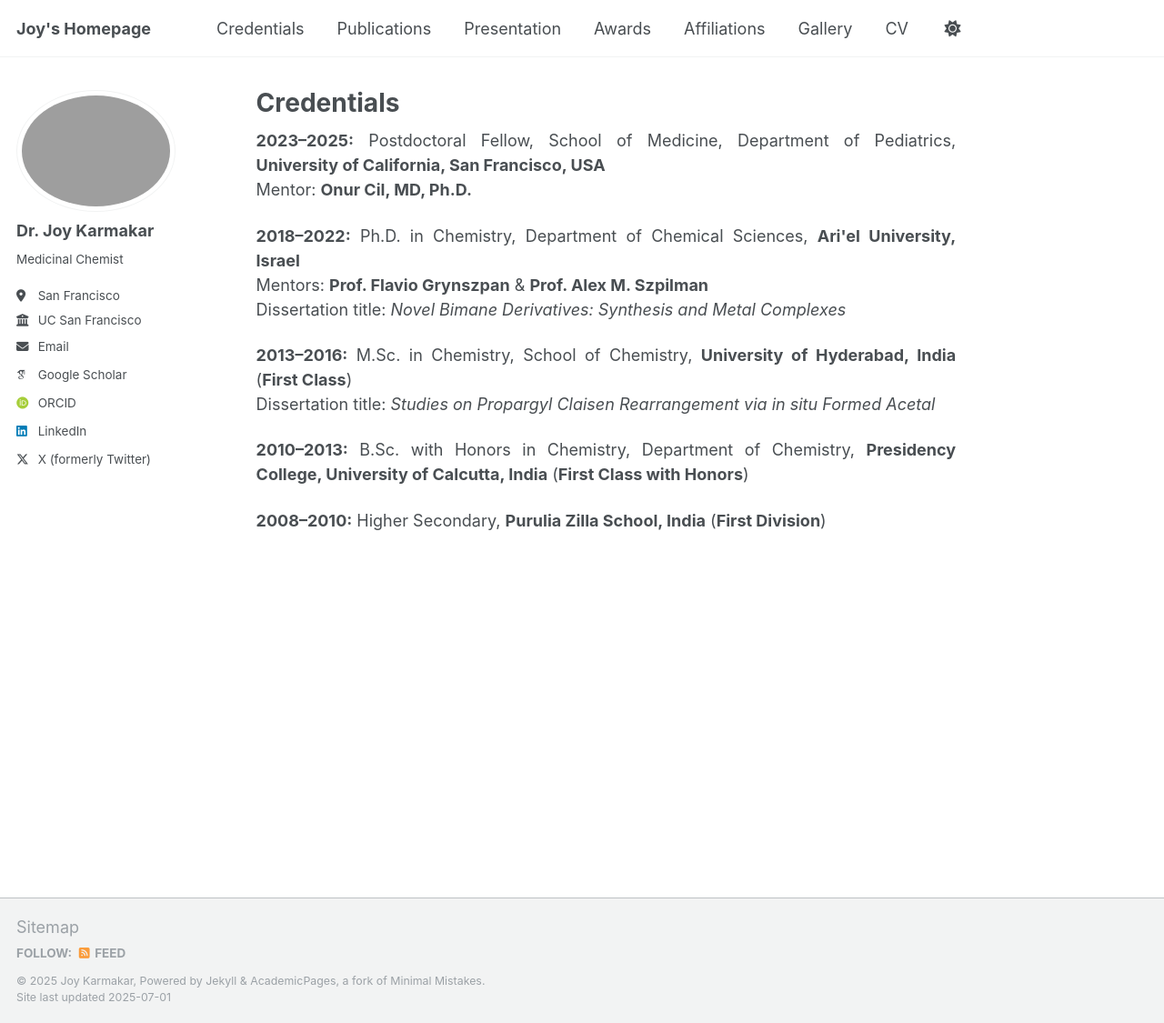
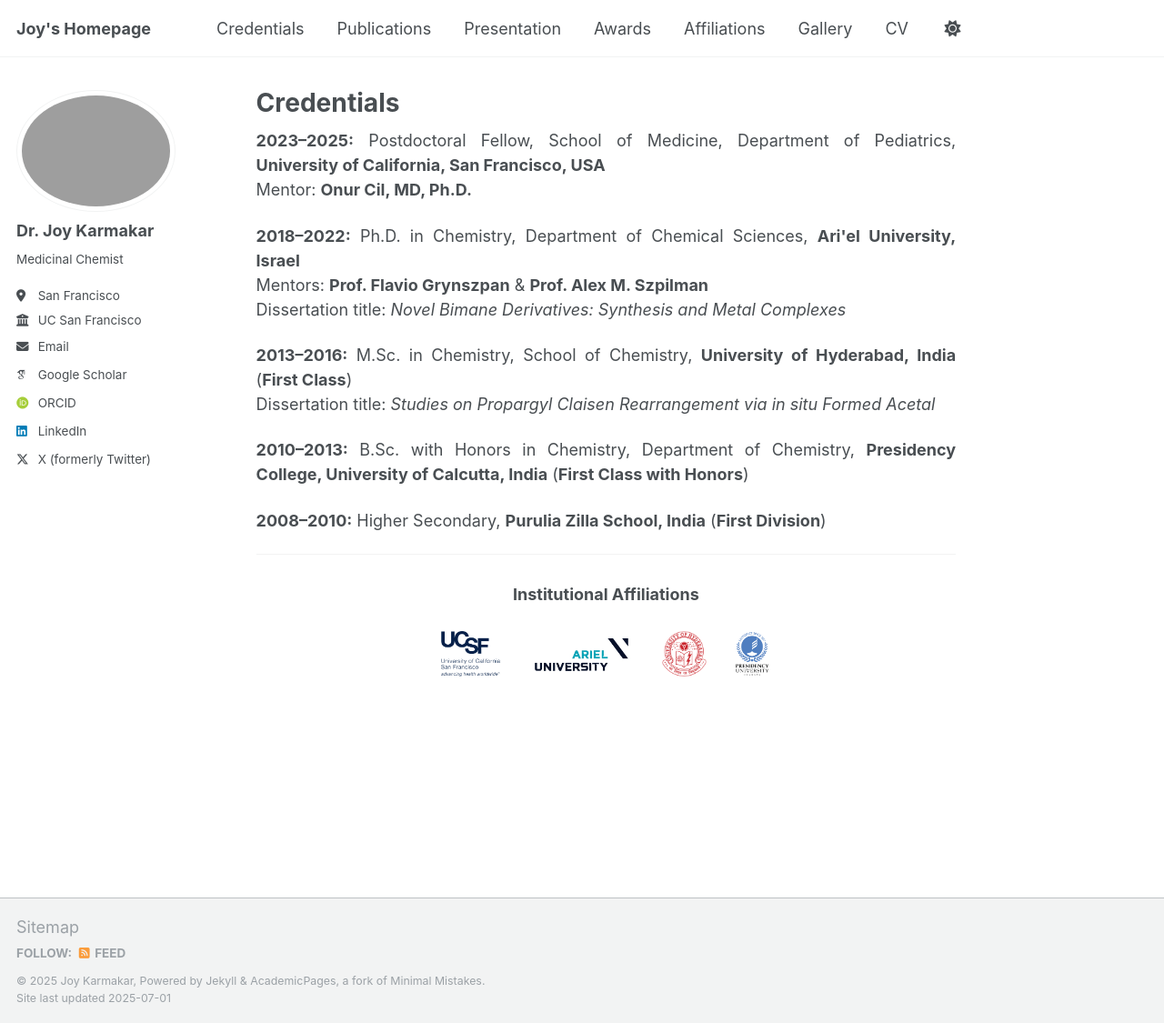
Before and after one commit to DrJoyKarmakar/DrJoyKarmakar.github.io, a Jekyll site: the page built from _pages/credentials.md, in a window 1280 px wide and 1125 px high. Shown: the whole window at 91% size. Built offline with Jekyll 4.4.1, drawn with Linux system fonts in a browser that asks for light colours; some web fonts are replaced; a script that is not in the unit is left out.

Commit message:
Update credentials.md

```diff
--- a/_pages/credentials.md
+++ b/_pages/credentials.md
@@ -28,3 +28,15 @@
 <p style="text-align: justify;">
 <strong>2008–2010:</strong> Higher Secondary, <strong>Purulia Zilla School, India</strong> (<strong>First Division</strong>)
 </p>
+
+<hr>
+
+<div style="text-align: center; margin-top: 30px;">
+  <strong>Institutional Affiliations</strong><br><br>
+  <div style="display: flex; justify-content: center; align-items: center; gap: 30px; flex-wrap: wrap;">
+    <img src="/images/UCSF_Sig_Tag_21_Navy_300dpi_RGB.png" alt="UCSF Logo" style="height: 50px;">
+    <img src="/images/Ariel_university.logo.jpg" alt="Ariel University Logo" style="height: 50px;">
+    <img src="/images/University_of_Hyderabad_Logo.png" alt="University of Hyderabad Logo" style="height: 50px;">
+    <img src="/images/Presidency_University,_Kolkata_Logo.svg.png" alt="Presidency College Logo" style="height: 50px;">
+  </div>
+</div>
```
